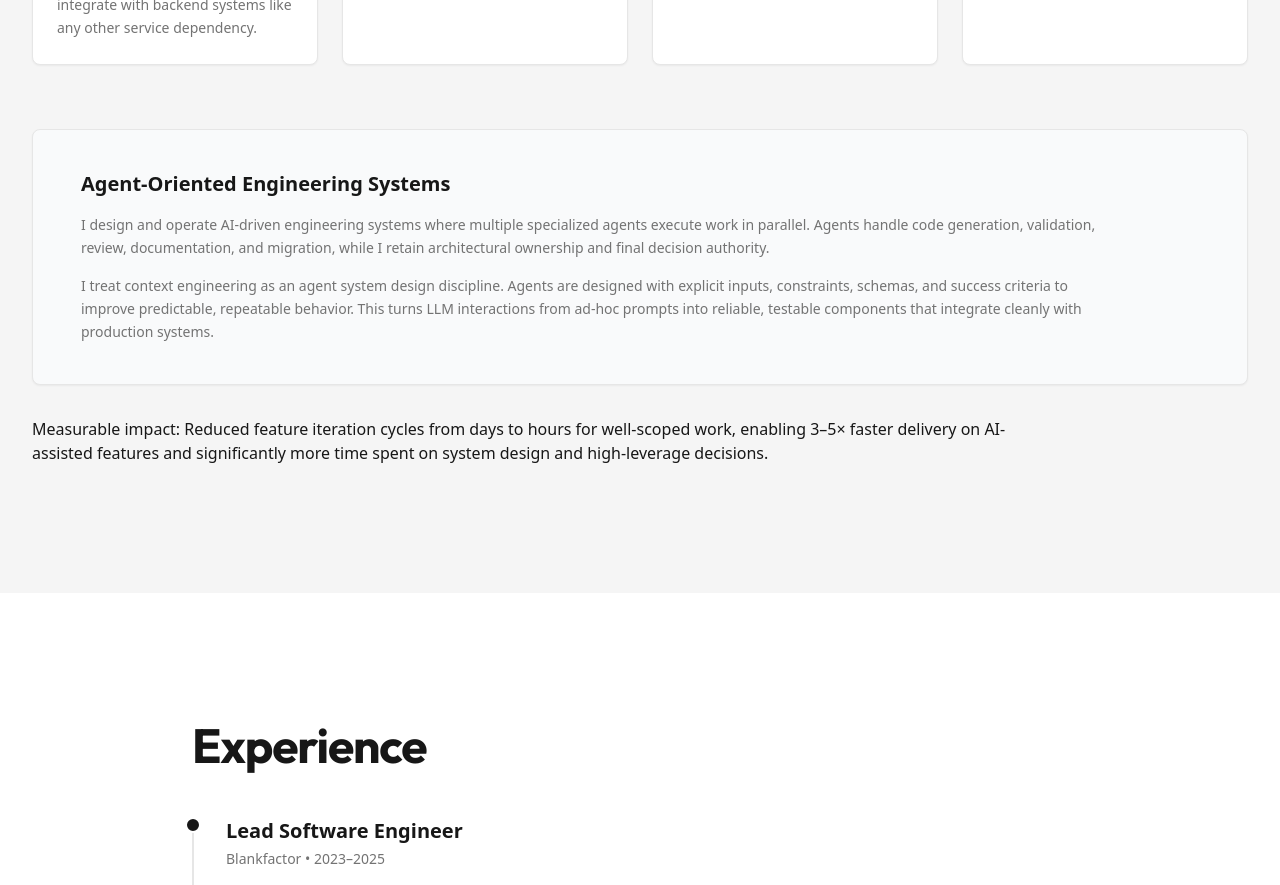
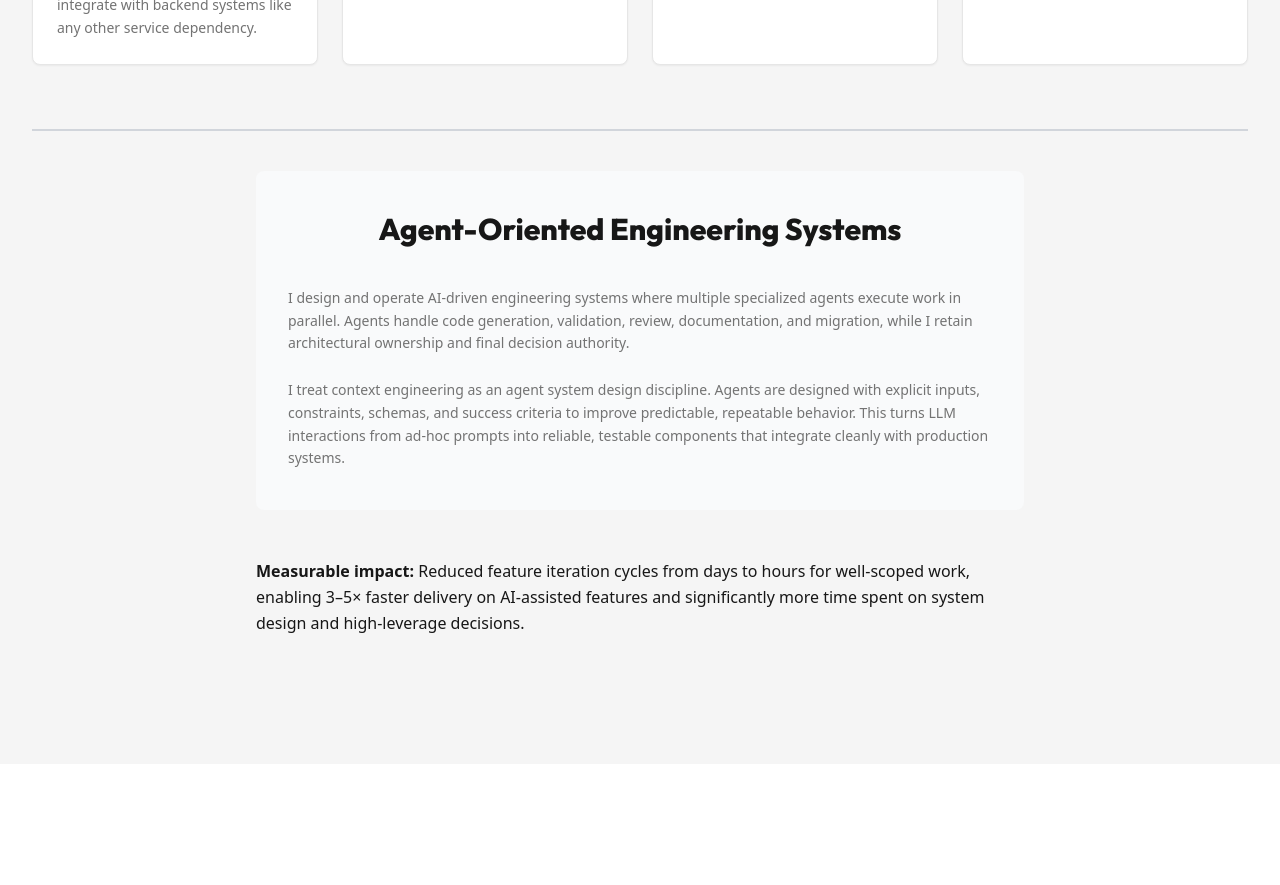
Before and after one commit to TylerOlli/TylerOlli.dev, a Next.js app: page / in a window 1280 px wide. Shown: the part 4660-5545 px from the top of the page. Built offline with nearby package versions, Linux system fonts and the light colour scheme.

Commit message:
Refactored Agent-Oriented Engineering Systems section with improved layout and content

```diff
--- a/app/page.tsx
+++ b/app/page.tsx
@@ -525,21 +525,32 @@ export default function Home() {
             transition={{ duration: 0.6, delay: 0.2 }}
             className="max-w-7xl mx-auto"
           >
-              <div className="py-8 px-8 md:py-10 md:px-12 rounded-lg border bg-gray-50 shadow-sm">
-                <div className="max-w-5xl">
-                  <h3 className="text-xl font-bold text-foreground mb-4">Agent-Oriented Engineering Systems</h3>
-                  <p className="text-sm text-muted-foreground leading-relaxed mb-4">
+              {/* Section break */}
+              <div className="mt-12 mb-10">
+                <hr className="border-t-2 border-gray-300" />
+              </div>
+
+              {/* Agent-Oriented Engineering Systems section */}
+              <div className="max-w-3xl mx-auto bg-gray-50 py-10 px-8 rounded-lg">
+                <h3 className="font-[family-name:var(--font-outfit)] text-2xl md:text-3xl font-extrabold text-foreground text-center mb-10">
+                  Agent-Oriented Engineering Systems
+                </h3>
+
+                <div className="space-y-6">
+                  <p className="text-sm text-muted-foreground leading-relaxed">
                   I design and operate AI-driven engineering systems where multiple specialized agents execute work in parallel. Agents handle code generation, validation, review, documentation, and migration, while I retain architectural ownership and final decision authority.
                   </p>
+
                   <p className="text-sm text-muted-foreground leading-relaxed">
                   I treat context engineering as an agent system design discipline. Agents are designed with explicit inputs, constraints, schemas, and success criteria to improve predictable, repeatable behavior. This turns LLM interactions from ad-hoc prompts into reliable, testable components that integrate cleanly with production systems.
                   </p>
                 </div>
               </div>
 
-              <div className="max-w-5xl">
-                <p className="mt-8">
-                  <span className="text-foreground font-medium">Measurable impact:</span> Reduced feature iteration cycles from days to hours for well-scoped work, enabling 3–5× faster delivery on AI-assisted features and significantly more time spent on system design and high-leverage decisions.
+              {/* Measurable impact - overall section conclusion */}
+              <div className="max-w-3xl mx-auto mt-12">
+                <p className="text-base leading-relaxed">
+                  <span className="text-foreground font-bold">Measurable impact:</span> Reduced feature iteration cycles from days to hours for well-scoped work, enabling 3–5× faster delivery on AI-assisted features and significantly more time spent on system design and high-leverage decisions.
                 </p>
               </div>
           </motion.div>
```
